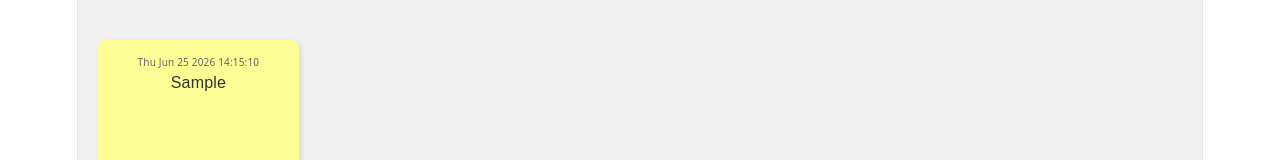
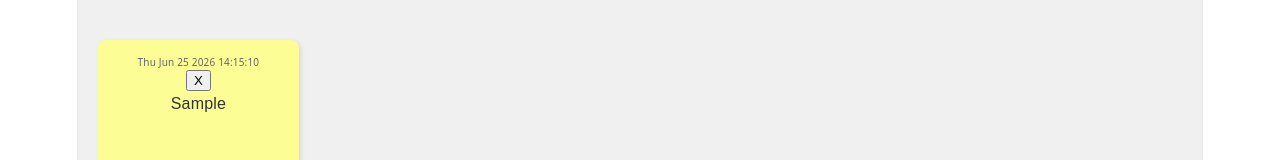
Before and after one commit to rotemgrossman1/QuickNotes, a React (Vite) app in the folder quickNotes-app/: page / in a window 1280 px wide. Both pictures are taken after typing "Sample" into the empty fields and a click on the button "Add". Shown: the part 355-515 px from the top of the page. Built offline with nearby package versions, Linux system fonts and the light colour scheme.

Commit message:
feat: implement note deletion functionality and update styles

```diff
--- a/quickNotes-app/src/App.css
+++ b/quickNotes-app/src/App.css
@@ -47,7 +47,7 @@ form {
 }
 
 /*button in form*/
-button {
+form>button {
   width: 70%;
   padding: 10px;
 }
--- a/quickNotes-app/src/App.jsx
+++ b/quickNotes-app/src/App.jsx
@@ -9,11 +9,14 @@ function App() {
     const addNote = (note) => {
       setNotes([...notes, {text: note, date: new Date().toString().split(' ').slice(0, 5).join(' ')}])
     }
+    const deleteNote = (noteIdx) => {
+      setNotes(notes.filter((note, index) => index !== noteIdx))
+    }
   return (
     <>
       <div className="App">
         <Form onAddNote={addNote}/>
-        <NoteList notes={notes}/>
+        <NoteList notes={notes} onDeleteNote={deleteNote}/>
       </div>
     </>
   )
--- a/quickNotes-app/src/Note.jsx
+++ b/quickNotes-app/src/Note.jsx
@@ -1,12 +1,19 @@
 import { useState } from 'react'
 
-export default function Note( {note} ){
-
+export default function Note( {note, onDeleteNote, index} ){
+    const deleteHandler = () => {
+        if(window.confirm("Are you sure you want to delete this note?")){
+            onDeleteNote(index)
+        }
+    }
     return(
         <>
             <div className="note">
                 <div className="noteDate">
                     {note.date}
+                    <div className="noteDelete">
+                        <button onClick={deleteHandler}>X</button>
+                    </div>
                 </div>
                 <div className = "noteText">
                     {note.text}
--- a/quickNotes-app/src/NoteList.jsx
+++ b/quickNotes-app/src/NoteList.jsx
@@ -1,12 +1,12 @@
 import { useState } from 'react'
 import Note from './Note'
-export default function NoteList( {notes} ){
+export default function NoteList( {notes, onDeleteNote} ){
 
     return(
         <>
             <div className="noteList">
                 {notes.map((note, index) => (
-                    <Note key={index} note={note}/>
+                    <Note key={index} note={note} onDeleteNote = {onDeleteNote} index={index}/>
                 ))}
             </div>
         </>
```
